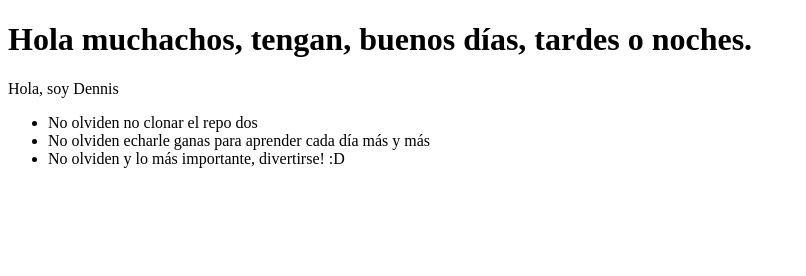
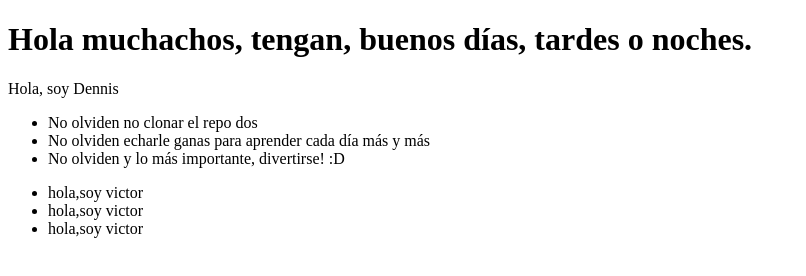
Before and after one commit to AngelGota/PerfumesWebsite-Js, a plain HTML site: page html/index.html in a window 1280 px wide. Shown: the whole page, without its empty margins (0-806 px from the left). Drawn offline with Linux system fonts and the light colour scheme.

Commit message:
cambios de victor

```diff
--- a/html/index.html
+++ b/html/index.html
@@ -1,11 +1,13 @@
 <!DOCTYPE html>
 <html lang="en">
+
 <head>
     <meta charset="UTF-8">
     <meta name="viewport" content="width=device-width, initial-scale=1.0">
     <title>Perfumería ADR</title>
     <meta name="description" content="Perfumery website aimed at men and women who know what they want.">
 </head>
+
 <body>
     <h1>Hola muchachos, tengan, buenos días, tardes o noches.</h1>
     <p>Hola, soy Dennis</p>
@@ -14,7 +16,16 @@
             <li>No olviden no clonar el repo dos</li>
             <li>No olviden echarle ganas para aprender cada día más y más</li>
             <li>No olviden y lo más importante, divertirse! :D</li>
+
+        </ul>
+    </section>
+    <section>
+        <ul>
+            <li>hola,soy victor</li>
+            <li>hola,soy victor</li>
+            <li>hola,soy victor</li>
         </ul>
     </section>
 </body>
+
 </html>
```
